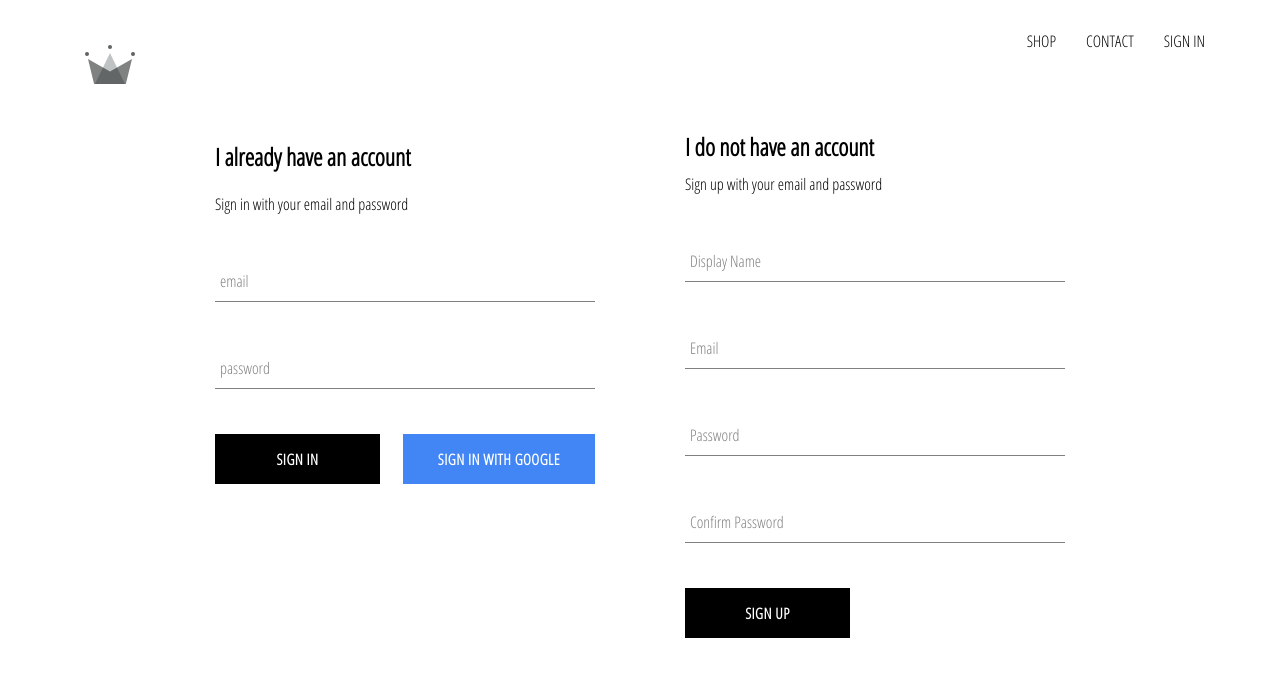
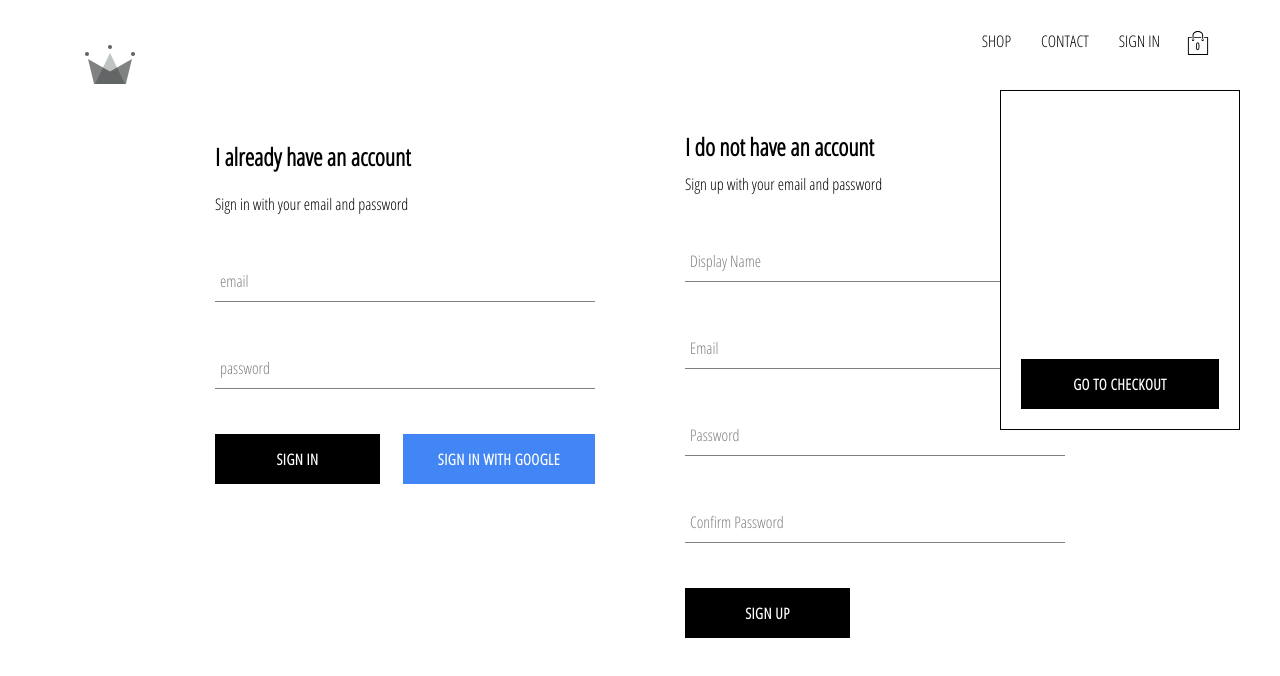
Before and after one commit to simoncobb1966/crwn-clothing, a React (Create React App) app: page /signin in a window 1280 px wide. Shown: the top 676 px of the page. Built offline with nearby package versions, Linux system fonts and the light colour scheme; no server answers.

Commit message:
cart icon and cart dropdown components added

```diff
--- /dev/null
+++ b/src/components/cart-dropdown/cart-dropdown.component.js
@@ -0,0 +1,12 @@
+import CustomButton from "../custom-button/custom-button.component";
+
+import "./cart-dropdown.styles.scss";
+
+const CartDropdown = () => (
+  <div className="cart-dropdown">
+    <div className="cart-items" />
+    <CustomButton>GO TO CHECKOUT</CustomButton>
+  </div>
+);
+
+export default CartDropdown;
--- /dev/null
+++ b/src/components/cart-dropdown/cart-dropdown.styles.scss
@@ -0,0 +1,24 @@
+.cart-dropdown {
+  position: absolute;
+  width: 240px;
+  height: 340px;
+  display: flex;
+  flex-direction: column;
+  padding: 20px;
+  border: 1px solid black;
+  background-color: white;
+  top: 90px;
+  right: 40px;
+  z-index: 5;
+
+  .cart-items {
+    height: 240px;
+    display: flex;
+    flex-direction: column;
+    overflow: scroll;
+  }
+
+  button {
+    margin-top: auto;
+  }
+}
--- /dev/null
+++ b/src/components/cart-icon/cart-icon.component.js
@@ -0,0 +1,12 @@
+import { ReactComponent as ShoppingIcon } from "../../assets/shopping-bag.svg";
+
+import "./cart-icon.component.styles.scss";
+
+const CartIcon = () => (
+  <div className="cart-icon">
+    <ShoppingIcon className="shopping-icon" />
+    <span className="item-count">0</span>
+  </div>
+);
+
+export default CartIcon;
--- /dev/null
+++ b/src/components/cart-icon/cart-icon.component.styles.scss
@@ -0,0 +1,21 @@
+.cart-icon {
+  width: 45px;
+  height: 45px;
+  position: relative;
+  display: flex;
+  align-items: center;
+  justify-content: center;
+  cursor: pointer;
+
+  .shopping-icon {
+    width: 24px;
+    height: 24px;
+  }
+
+  .item-count {
+    position: absolute;
+    font-size: 10px;
+    font-weight: bold;
+    bottom: 12px;
+  }
+}
--- a/src/components/header/header.component.js
+++ b/src/components/header/header.component.js
@@ -2,6 +2,8 @@ import "./header.styles.scss";
 import { Link } from "react-router-dom";
 import { connect } from "react-redux";
 import { auth } from "../../firebase/firebase.utils";
+import CartIcon from "../cart-icon/cart-icon.component";
+import CartDropdown from "../cart-dropdown/cart-dropdown.component.js";
 import { ReactComponent as Logo } from "../../assets/crown.svg";
 
 const Header = ({ currentUser }) => (
@@ -9,6 +11,7 @@ const Header = ({ currentUser }) => (
     <Link className="logo-container" to="/">
       <Logo className="logo" />
     </Link>
+
     <div className="options">
       <Link className="option" to="/shop">
         SHOP
@@ -25,7 +28,9 @@ const Header = ({ currentUser }) => (
           SIGN IN
         </Link>
       )}
+      <CartIcon />
     </div>
+    <CartDropdown />
   </div>
 );
 
```
Also changed, not shown: src/assets/shopping-bag.svg (added).
